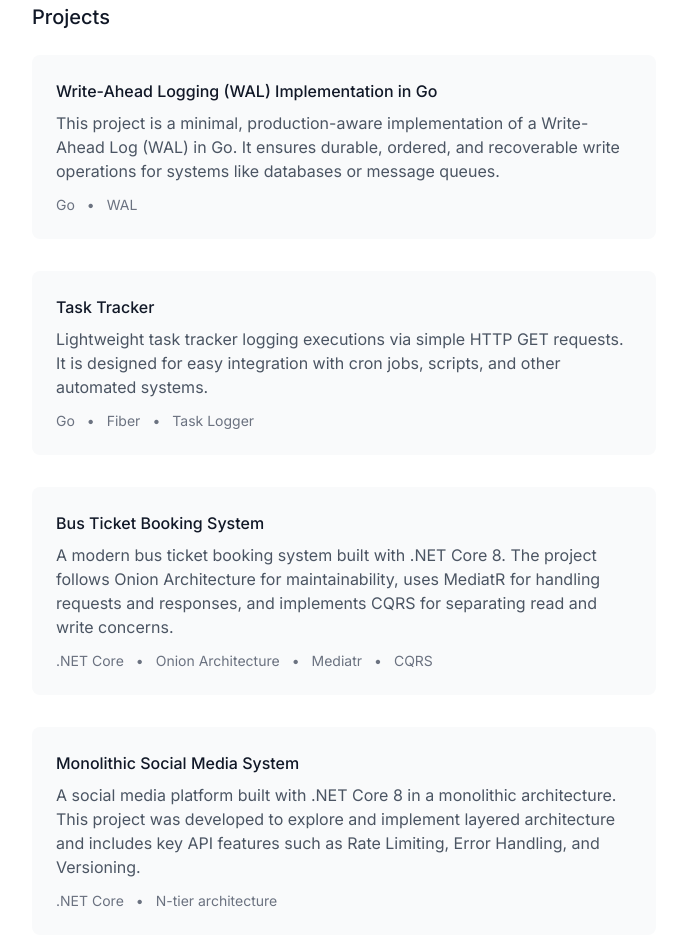
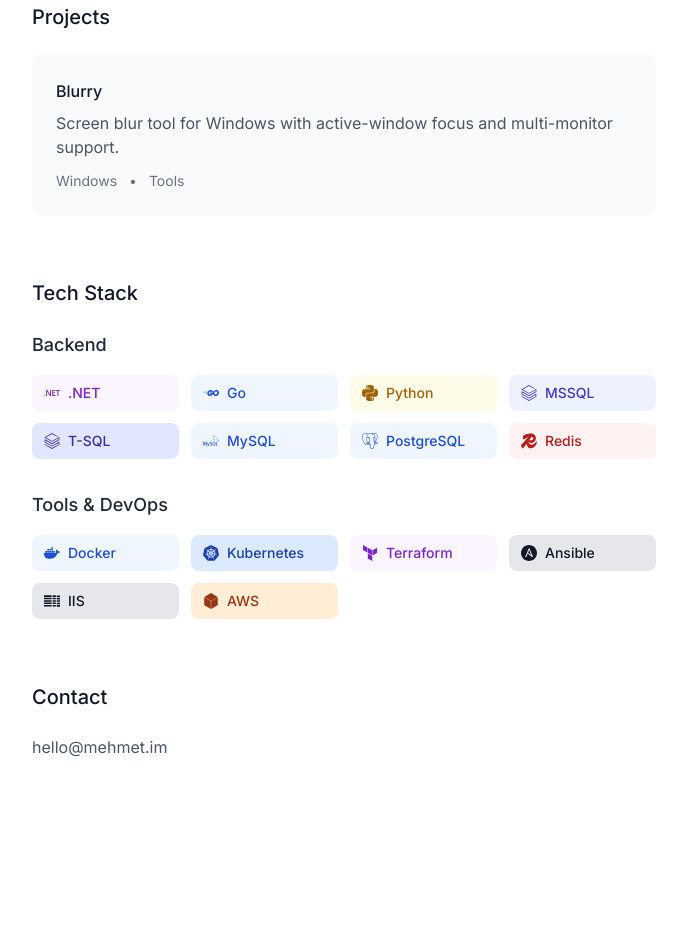
Before and after one commit to mhmeteren/mhmeteren.github.io, a plain HTML site: page index.html in a window 1280 px wide. Shown: the part 1015-1953 px from the top of the page, without its empty margins (296-983 px from the left). After the commit the page ends 1902 px from the top, so only its background shows below. Drawn offline with Linux system fonts and the light colour scheme.

Commit message:
add new project

```diff
--- a/index.html
+++ b/index.html
@@ -136,80 +136,19 @@
         <div
           class="p-6 rounded-lg bg-gray-50 dark:bg-gray-800 hover:bg-gray-100 dark:hover:bg-gray-700 transition-colors duration-200">
           <h3 class="font-medium text-gray-900 dark:text-gray-100 mb-2">
-            <a href="https://github.com/mhmeteren/wal" target="_blank"
-              class="hover:text-gray-600 dark:hover:text-gray-300 transition-colors">Write-Ahead Logging (WAL)
-              Implementation in Go</a>
+            <a href="https://github.com/mhmeteren/blurry" target="_blank"
+              class="hover:text-gray-600 dark:hover:text-gray-300 transition-colors">Blurry</a>
           </h3>
           <p class="text-gray-600 dark:text-gray-400 mb-3">
-            This project is a minimal, production-aware implementation of a Write-Ahead Log (WAL) in Go.
-            It ensures durable, ordered, and recoverable write operations for systems like databases or message queues.
+            Screen blur tool for Windows with active-window focus and multi-monitor support.
           </p>
           <div class="flex gap-3 text-sm text-gray-500 dark:text-gray-500">
-            <span>Go</span>
+            <span>Windows</span>
             <span>•</span>
-            <span>WAL</span>
+            <span>Tools</span>
           </div>
         </div>
 
-        <div
-          class="p-6 rounded-lg bg-gray-50 dark:bg-gray-800 hover:bg-gray-100 dark:hover:bg-gray-700 transition-colors duration-200">
-          <h3 class="font-medium text-gray-900 dark:text-gray-100 mb-2">
-            <a href="https://github.com/mhmeteren/task-tracker" target="_blank"
-              class="hover:text-gray-600 dark:hover:text-gray-300 transition-colors">Task Tracker</a>
-          </h3>
-          <p class="text-gray-600 dark:text-gray-400 mb-3">
-            Lightweight task tracker logging executions via simple HTTP GET requests.
-            It is designed for easy integration with cron jobs, scripts, and other automated systems.
-          </p>
-          <div class="flex gap-3 text-sm text-gray-500 dark:text-gray-500">
-            <span>Go</span>
-            <span>•</span>
-            <span>Fiber</span>
-            <span>•</span>
-            <span>Task Logger</span>
-          </div>
-        </div>
-
-        <div
-          class="p-6 rounded-lg bg-gray-50 dark:bg-gray-800 hover:bg-gray-100 dark:hover:bg-gray-700 transition-colors duration-200">
-          <h3 class="font-medium text-gray-900 dark:text-gray-100 mb-2">
-            <a href="https://github.com/mhmeteren/iTicket" target="_blank"
-              class="hover:text-gray-600 dark:hover:text-gray-300 transition-colors">Bus Ticket Booking System</a>
-          </h3>
-          <p class="text-gray-600 dark:text-gray-400 mb-3">
-            A modern bus ticket booking system built with .NET Core 8. The project follows Onion Architecture for
-            maintainability, uses MediatR for handling requests and responses, and implements CQRS for separating read
-            and write concerns.
-          </p>
-          <div class="flex gap-3 text-sm text-gray-500 dark:text-gray-500">
-            <span>.NET Core</span>
-            <span>•</span>
-            <span>Onion Architecture</span>
-            <span>•</span>
-            <span>Mediatr</span>
-            <span>•</span>
-            <span>CQRS</span>
-          </div>
-        </div>
-
-
-        <div
-          class="p-6 rounded-lg bg-gray-50 dark:bg-gray-800 hover:bg-gray-100 dark:hover:bg-gray-700 transition-colors duration-200">
-          <h3 class="font-medium text-gray-900 dark:text-gray-100 mb-2">
-            <a href="https://github.com/mhmeteren/XWebAPI" target="_blank"
-              class="hover:text-gray-600 dark:hover:text-gray-300 transition-colors">Monolithic Social Media System</a>
-          </h3>
-          <p class="text-gray-600 dark:text-gray-400 mb-3">
-            A social media platform built with .NET Core 8 in a monolithic architecture.
-            This project was developed to explore and implement layered architecture and includes key API features such
-            as Rate Limiting, Error Handling, and Versioning.
-          </p>
-          <div class="flex gap-3 text-sm text-gray-500 dark:text-gray-500">
-            <span>.NET Core</span>
-            <span>•</span>
-            <span>N-tier architecture</span>
-          </div>
-        </div>
 
       </div>
     </section>
```
